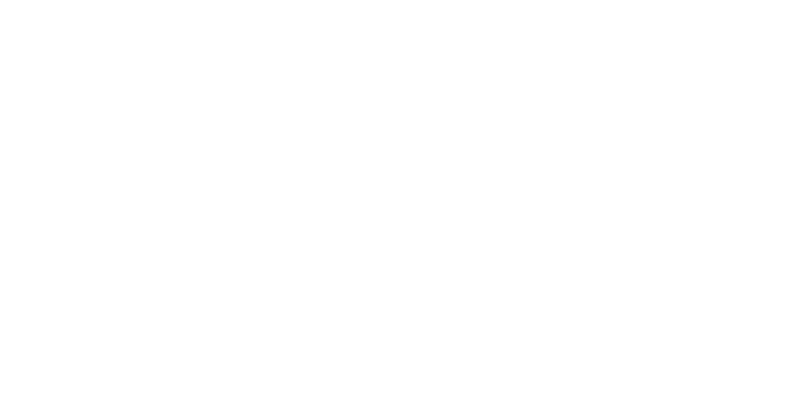
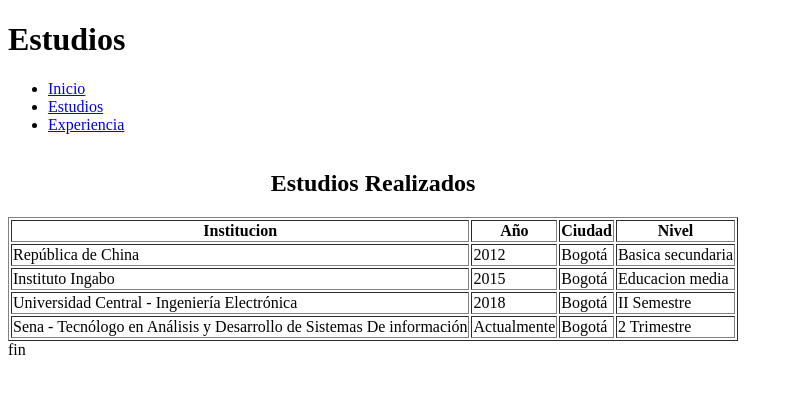
Before and after one commit to JYr00/hv, a plain HTML site: page estudios.html in a window 1280 px wide. Shown: the whole page, without its empty margins (0-793 px from the left). Drawn offline with Linux system fonts and the light colour scheme.

Commit message:
Estuidos fin

```diff
--- a/estudios.html
+++ b/estudios.html
@@ -1,10 +1,66 @@
-<!doctype html>
-<html>
-<head>
-<meta charset="utf-8">
-<title>Estudios</title>
-</head>
-
-<body>
-</body>
+<!DOCTYPE html>
+<html lang="es">
+	<head>
+		<meta charset="UTF-8">
+		<meta name="viewport" content="width=device-width,user-scalabe=no">
+		<meta name="Description" content="Hoja de vida de Yeison Javier Rojas Mojica">
+		<meta name="author" content="Yeison Javier Rojas Mojica">
+		<link rel="stylesheet" type="text/css" href="css/estilos.css">
+		<title>Estudios</title>
+		<link rel="icon" href="images/favicon.ico">
+	</head>
+	<body>
+		<header>
+			<h1>Estudios</h1>
+		</header>
+		<nav>
+			<ul>
+				<li><a href="index.html">Inicio</a></li>
+				<li><a href="estudios.html">Estudios</a></li>
+				<li><a href="experiencia.html">Experiencia</a></li>
+			</ul>
+		</nav>
+		<section>
+			<table class="quickTable" id="quickTable" border="1">
+			  <caption><h2>Estudios Realizados</h2></caption>
+			  <thead>
+				<tr class="tableHeader">
+				  <th>Institucion</th>
+				  <th>Año</th>
+				  <th>Ciudad</th>
+				  <th>Nivel</th>
+				</tr>
+			  </thead>
+			  <tbody>
+				<tr class="dataRow">
+				  <td>Rep&uacute;blica de China</td>
+				  <td>2012</td>
+				  <td>Bogot&aacute;</td>
+				  <td>Basica secundaria</td>
+				</tr>
+				<tr class="dataRow">
+				  <td>Instituto Ingabo</td>
+				  <td>2015</td>
+				  <td>Bogot&aacute;</td>
+				  <td>Educacion media</td>
+				</tr>
+				<tr class="dataRow">
+				  <td>Universidad Central - Ingenier&iacute;a Electr&oacute;nica</td>
+				  <td>2018</td>
+				  <td>Bogot&aacute;</td>
+				  <td>II Semestre</td>
+				</tr>
+				<tr class="dataRow">
+				  <td>Sena - Tecn&oacute;logo en An&aacute;lisis y Desarrollo de Sistemas De informaci&oacute;n </td>
+				  <td>Actualmente </td>
+				  <td>Bogot&aacute;</td>
+				  <td>2 Trimestre</td>
+				</tr>
+			  </tbody>
+			</table>
+		</section>
+		<footer>
+			fin
+		</footer>
+	</body>
 </html>
```
Also changed, not shown: index.html (+6 -6 lines), images/logo.png (added).
